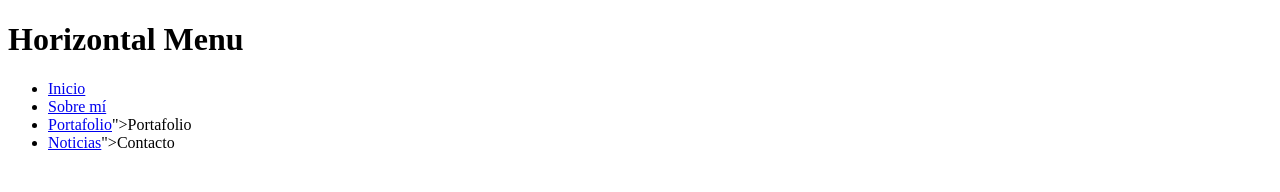
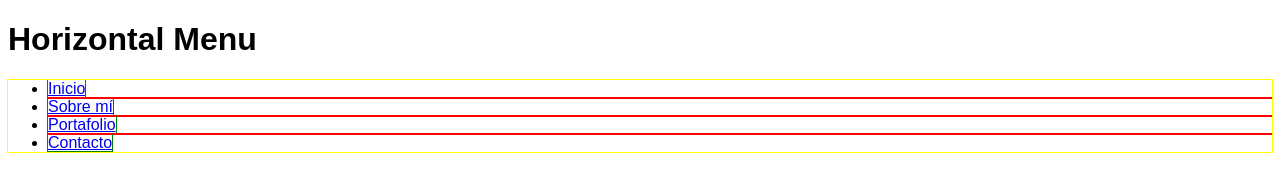
Before and after one commit to AraceliGS/menu-horizontal, a plain HTML site: page index.html in a window 1280 px wide. Drawn offline with Linux system fonts and the light colour scheme.

Commit message:
Añadiendo estilos a mi documento HTML

```diff
--- a/css/main.css
+++ b/css/main.css
@@ -1,2 +1,25 @@
 /*Color de fondo ---> #2e2e2a
   Color de hover ---> #f9a91a*/
+  body {
+    font-family: sans-serif;
+  }
+
+/*Utilizo outline para analizar la naturaleza de mis elementos (ver si son elementos a nivel de bloque o en línea).*/
+  nav {
+    outline: 1px solid yellow;
+  }
+
+  ul {
+   outline: 1px solid blue;
+
+  }
+
+  li {
+    outline: 1px solid red;
+
+  }
+
+  a {
+    outline: 1px solid green;
+
+  }
--- a/index.html
+++ b/index.html
@@ -3,6 +3,7 @@
   <head>
     <meta charset="utf-8">
     <title>Menu Horizontal</title>
+    <link rel="stylesheet" href="css/main.css">
   </head>
   <body>
     <h1>Horizontal Menu</h1>
@@ -10,8 +11,8 @@
       <ul>
         <li><a href="http://laboratoria.la/" target="_blank">Inicio</a></li>
         <li><a href="https://www.facebook.com/araceli.gutarrasoto" target="_blank">Sobre mí</a></li>
-        <li><a href="https://www.portfoliobox.net/es" target="_blank">Portafolio</a>"></a>Portafolio</li>
-        <li><a href="https://elcomercio.pe/" target="_blank">Noticias</a>">Contacto</a></li>
+        <li><a href="https://www.portfoliobox.net/es" target="_blank">Portafolio</a></li>
+        <li><a href="https://elcomercio.pe/" target="_blank">Contacto</a></li>
       </ul>
     </nav>
   </body>
```
